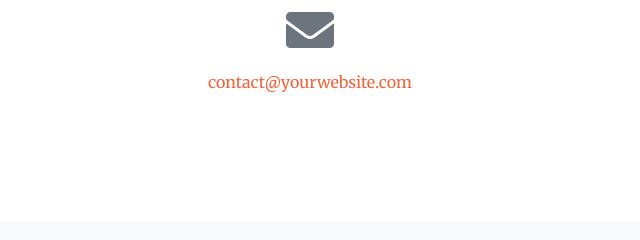
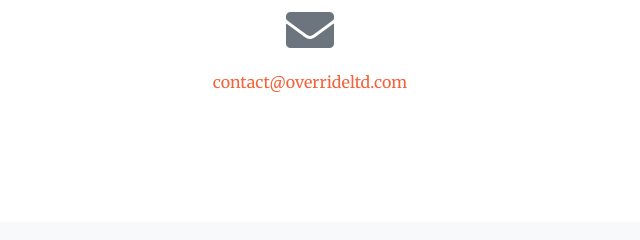
Before and after one commit to yustunay/override, a Gatsby site: page / in a window 1280 px wide. Shown: the part 2990-3230 px from the top of the page, 520-1160 px from the left. Built offline with nearby package versions, Linux system fonts and the light colour scheme; Gatsby itself is replaced by a stand-in of ours.

Commit message:
index.js changed

```diff
--- a/src/pages/index.js
+++ b/src/pages/index.js
@@ -201,7 +201,7 @@ export default class IndexPage extends React.Component {
               </div>
               <div className="col-lg-4 mr-auto text-center">
                 <i className="fas fa-envelope fa-3x mb-3 text-muted"></i>
-                <a className="d-block" href="mailto:contact@yourwebsite.com">contact@yourwebsite.com</a>
+                <a className="d-block" href="mailto:contact@overrideltd.com">contact@overrideltd.com</a>
               </div>
             </div>
           </div>
```
